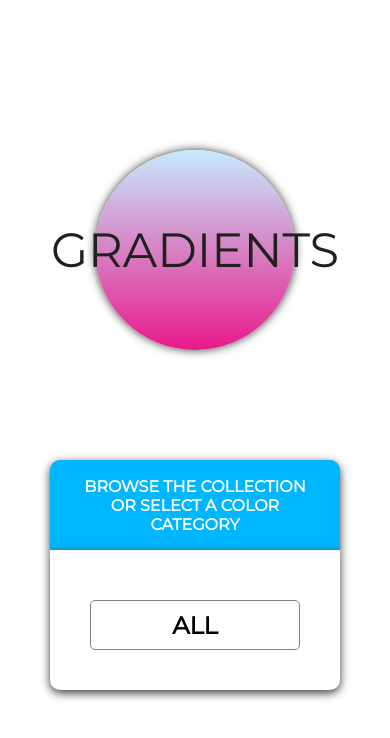
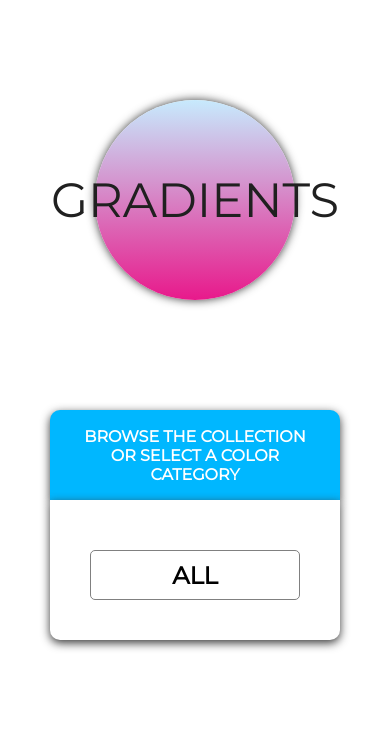
Before and after one commit to dhansenaz/gradientapp, a React (Create React App) app: page / in a window 390 px wide. Shown: the top 738 px of the page. Built offline with nearby package versions, Linux system fonts and the light colour scheme; no server answers.

Commit message:
header css responsive

```diff
--- a/src/components/header.css
+++ b/src/components/header.css
@@ -31,6 +31,7 @@
   }
   .header-container {
     padding-bottom: 10px;
+    padding-top: 0px;
   }
 }
 @media only screen and (max-width: 600px) {
```
